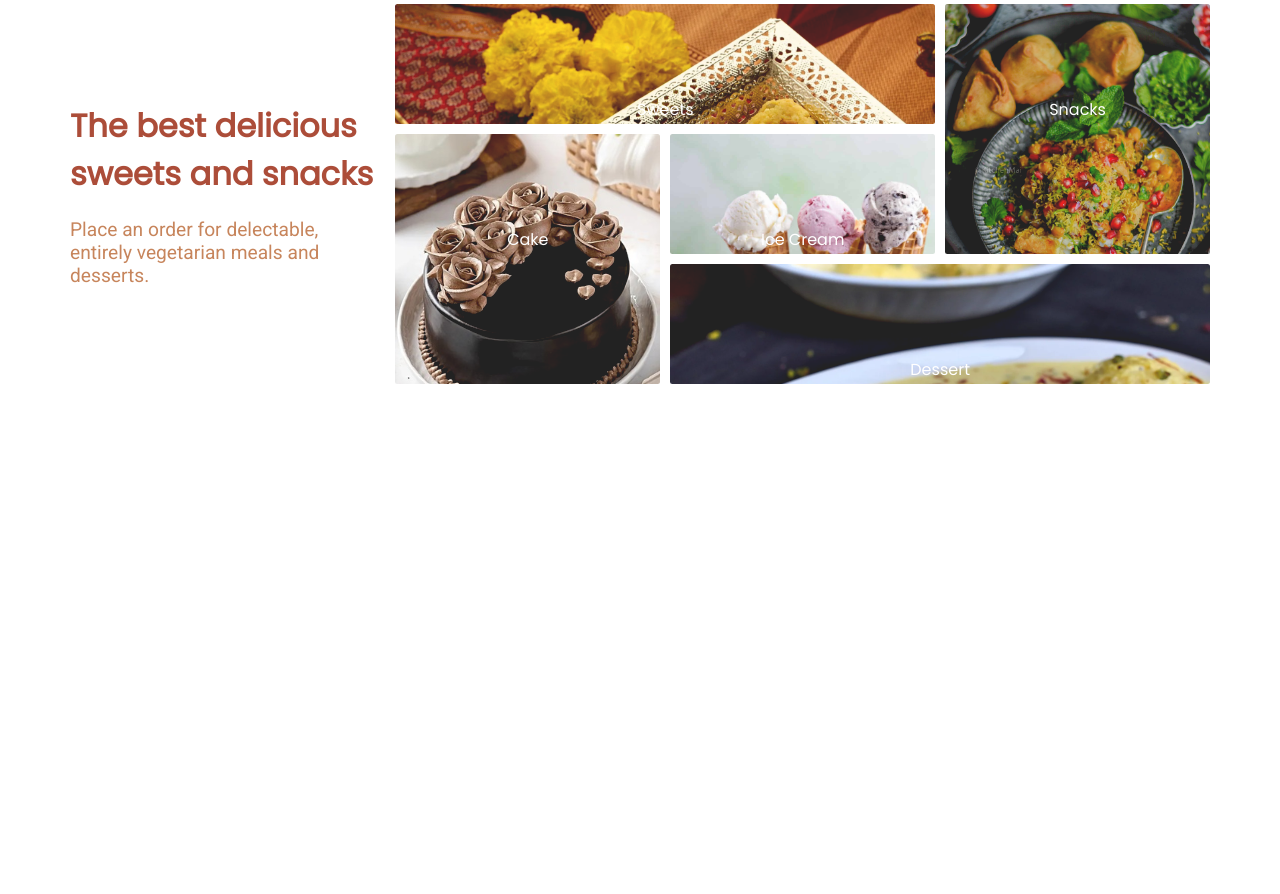
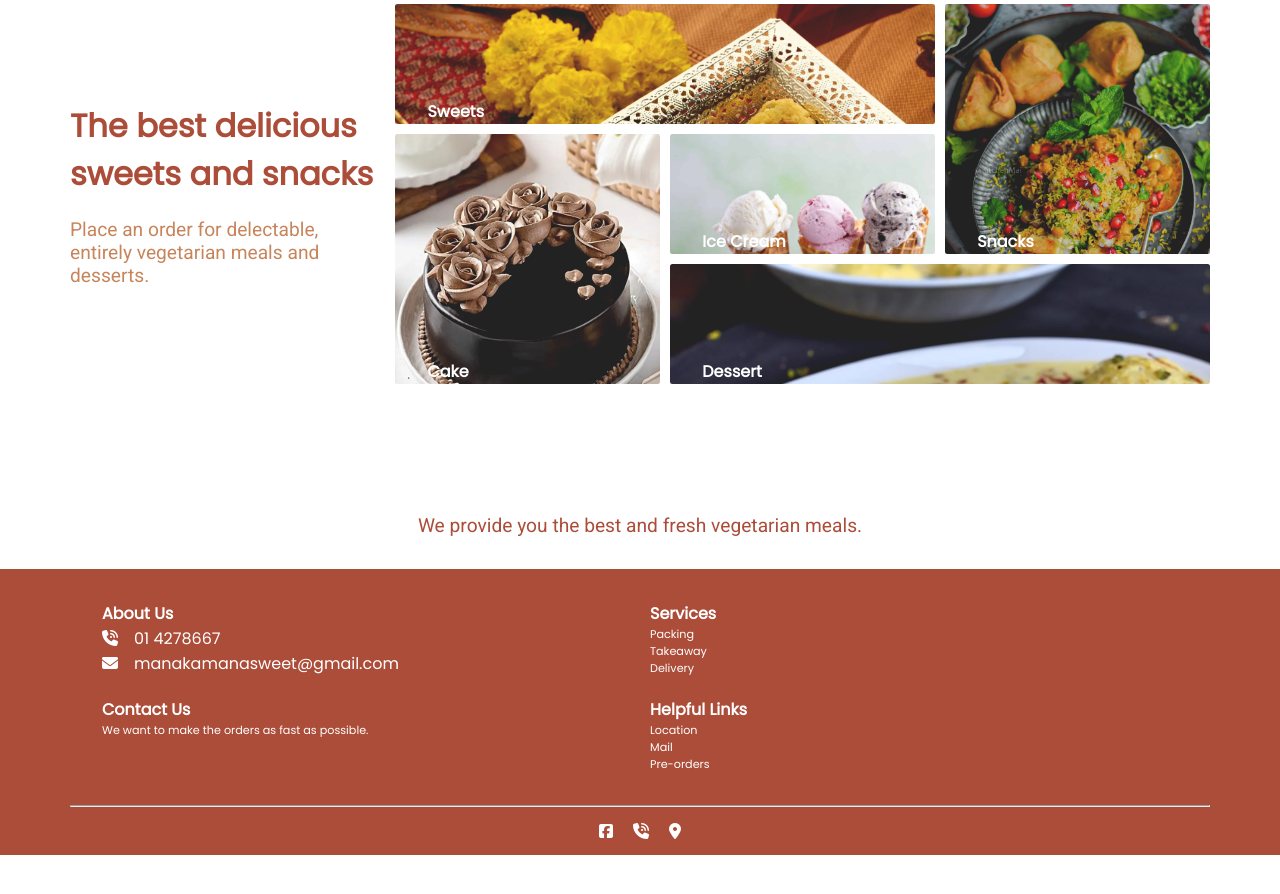
Before and after one commit to Sonssss/Food-Ordering, a plain HTML site: page index.html in a window 1280 px wide. Shown: the part 278-1172 px from the top of the page. Before the commit the page ends 800 px from the top, so only its background shows below. Drawn offline with Linux system fonts and the light colour scheme.

Commit message:
feat: footer

```diff
--- a/index.css
+++ b/index.css
@@ -1,81 +1,82 @@
+@import url("https://fonts.googleapis.com/css2?family=Poppins&family=Roboto:ital,wght@0,100;0,300;0,400;0,500;0,700;0,900;1,100;1,300;1,400;1,500;1,700;1,900&display=swap");
 
-@import url('https://fonts.googleapis.com/css2?family=Poppins&family=Roboto:ital,wght@0,100;0,300;0,400;0,500;0,700;0,900;1,100;1,300;1,400;1,500;1,700;1,900&display=swap');
-
-
-*{
+* {
   margin: 0px;
   padding: 0px;
   box-sizing: border-box;
 }
 
-:root{
-    --primary-text-color:#AC4D39;
+:root {
+  --primary-text-color: #ac4d39;
   --secondary-text-color: #c7855c;
-    --accent-color:#EC6142;
-    --accent-color-dark:#5E1C16;
+  --accent-color: #ec6142;
+  --accent-color-dark: #5e1c16;
   --padding-inline-section: 20px;
 }
 
-body{
-    font-family:'Poppins',sans-serif;
+body {
+  font-family: "Poppins", sans-serif;
   color: var(--primary-text-color);
 }
 
-h1{
+h1 {
   font-size: 3rem;
 }
 
-h2{
+h2 {
   font-size: 2rem;
 }
 
-h3{
+h3 {
   font-size: 1.5rem;
 }
 
-p{
-    font-family: 'Roboto',sans-serif;
+p {
+  font-family: "Roboto", sans-serif;
   font-size: 1.2rem;
   color: var(--secondary-text-color);
 }
-a{
+a {
   text-decoration: none;
-    display:  inline-block;
+  display: inline-block;
 }
 
 /* utility class */
-.container{
+.container {
   max-width: 1180px;
   margin-inline: auto;
-    padding-inline:var(--padding-inline-section);
+  padding-inline: var(--padding-inline-section);
 }
 
-.small-bold-text{
+.small-bold-text {
   font-size: 1.5rem;
 }
 
-.top-banner{
+.top-banner {
   background-color: var(--primary-text-color);
   color: wheat;
   text-align: center;
+  position: sticky;
+  top: 0;
+  z-index: 100;
   /* background-size: 50px; */
 }
 
-.flex{
+.flex {
   display: flex;
   align-items: center;
 }
 
-.hover-link{
+.hover-link {
   color: var(--primary-text-color);
   transition: 0.5s ease-in;
 }
 
-.hover-link:hover{
+.hover-link:hover {
   color: rgb(194, 84, 0);
 }
 
-.secondary-button{
+.secondary-button {
   border: 1px solid var(--primary-text-color);
   border-radius: 5px;
   padding: 6px;
@@ -84,52 +85,48 @@ a{
   background-color: rgb(243, 236, 228);
 }
 
-.primary-button{
+.primary-button {
   background-color: rgb(204, 160, 110);
   border-radius: 5px;
   padding: 7px;
   font-weight: 600;
 }
 
-.primary-button:hover{
-    background-color:bisque;
+.primary-button:hover {
+  background-color: bisque;
 }
 
-.secondary-button:hover{
+.secondary-button:hover {
   color: #ec8664;
 }
 
-
-ul{
+ul {
   list-style: none;
 }
 
-
 /* navigation */
-.company-logo img{
+.company-logo img {
   width: 100px;
-    background-color:#AC4D39;
+  background-color: #ac4d39;
   border-radius: 400px;
-
 }
-.main-nav{
+.main-nav {
   justify-content: space-between;
   margin-top: 10px;
 }
 
-.nav-link ul{
+.nav-link ul {
   justify-content: end;
   gap: 40px;
 }
 
-.nav-link{
+.nav-link {
   flex-basis: 730px;
 }
 
-
 /* header section  */
 
-.header-container{
+.header-container {
   min-height: 80vh;
   display: flex;
   justify-content: space-evenly;
@@ -137,51 +134,100 @@ ul{
   gap: 20px;
 }
 
-.header-left{
+.header-left {
   flex-basis: 30%;
 }
 
-
-.header-left p{
+.header-left p {
   padding-top: 20px;
 }
 
-.header-right{
+.header-right {
   flex-basis: 80%;
   display: grid;
   gap: 10px;
-    grid-template-columns: repeat(3,1fr);
-   grid-auto-rows:120px ;
+  grid-template-columns: repeat(3, 1fr);
+  grid-auto-rows: 120px;
   color: white;
 }
 
-.box{
+.box {
   background-size: cover;
   background-position: top;
   border-radius: 2.5px;
   display: flex;
-    justify-content: center;
+  padding-left: 2rem;
+  justify-content: left;
   padding-top: 93px;
   background-color: #222;
   background-blend-mode: lighten;
+  align-items: end;
+  font-weight: 900;
 }
 
-.box:hover{
+.box:hover {
   background-color: #4e4747;
   transition: all 1s ease-in-out;
   background-position: center;
   box-shadow: 0 0 4px white;
   cursor: pointer;
 }
-#box-1{
+#box-1 {
   grid-column: span 2;
 }
-#box-2{
+#box-2 {
   grid-row: span 2;
 }
-#box-3{
+#box-3 {
   grid-row: span 2;
 }
-#box-5{
+#box-5 {
   grid-column: span 2;
 }
+
+.para p {
+  display: flex;
+  justify-content: center;
+  align-items: center;
+  color: var(--primary-text-color);
+}
+
+/* footer */
+
+.footer-section {
+  background-color: var(--primary-text-color);
+  color: white;
+  margin-top: 2rem;
+
+}
+
+.footer-icons {
+  display: flex;
+  justify-content: center;
+  gap: 20px;
+}
+
+.help-bar li {
+  list-style: none;
+  font-size: 0.7rem;
+}
+.help-bar h3 {
+  font-size: 1rem;
+}
+
+.help-bar {
+  display: grid;
+  grid-template-columns: repeat(2,minmax(0,1fr));
+  padding: 2rem;
+  gap: 20px;
+
+}
+
+.footer-icons{
+    padding: 1rem 0;
+}
+
+
+span{
+    padding-left: 1rem;
+}
--- a/index.html
+++ b/index.html
@@ -1,10 +1,9 @@
 <!DOCTYPE html>
 <html lang="en">
-
   <head>
-    <meta charset="UTF-8">
-    <meta name="viewport" content="width=device-width, initial-scale=1.0">
-    <link rel="stylesheet" href="index.css">
+    <meta charset="UTF-8" />
+    <meta name="viewport" content="width=device-width, initial-scale=1.0" />
+    <link rel="stylesheet" href="index.css" />
     <title>Document</title>
   </head>
 
@@ -15,16 +14,20 @@
       </div>
     </div>
     <nav>
-        <div class=" main-nav container flex">
-            <a href="#" class="company-logo"> <img src="logo_project-removebg-preview.png" alt="company-logo"> </a>
+      <div class="main-nav container flex">
+        <a href="#" class="company-logo">
+          <img src="logo_project-removebg-preview.png" alt="company-logo" />
+        </a>
 
         <div class="nav-link">
           <ul class="flex">
-                    <li> <a href="#" class="hover-link">Menu</a> </li>
-                    <li> <a href="#" class="hover-link">Offers</a> </li>
-                    <li> <a href="#" class="hover-link">Yummy Deals</a> </li>
-                    <li> <a href="#" class="hover-link secondary-button">Orders</a> </li>
-                    <li> <a href="#" class="hover-link primary-button">Contact Us</a> </li>
+            <li><a href="#" class="hover-link">Menu</a></li>
+            <li><a href="#" class="hover-link">Offers</a></li>
+            <li><a href="#" class="hover-link">Yummy Deals</a></li>
+            <li><a href="#" class="hover-link secondary-button">Orders</a></li>
+            <li>
+              <a href="#" class="hover-link primary-button">Contact Us</a>
+            </li>
           </ul>
         </div>
       </div>
@@ -34,19 +37,79 @@
       <div class="container flex header-container">
         <div class="header-left">
           <h2>The best delicious sweets and snacks</h2>
-                <p>Place an order for delectable, entirely vegetarian meals and desserts. </p>
+          <p>
+            Place an order for delectable, entirely vegetarian meals and
+            desserts.
+          </p>
         </div>
-            <div class="header-right ">
-               <div class="box" id="box-1" style="background-image: url(pro_1.webp);">Sweets</div>
-               <div class="box" id="box-2" style="background-image: url(pro_3.jpg);">Snacks</div>
-               <div class="box" id="box-3" style="background-image: url(pro_2.jpg);">Cake</div>
-               <div class="box" id="box-4" style="background-image: url(pro_4.jpg);">Ice Cream</div>
-               <div class="box" id="box-5" style="background-image: url(pro_5.jpg);">Dessert</div>
+        <div class="header-right">
+          <div class="box" id="box-1" style="background-image: url(pro_1.webp)">
+            Sweets
           </div>
+          <div class="box" id="box-2" style="background-image: url(pro_3.jpg)">
+            Snacks
+          </div>
+          <div class="box" id="box-3" style="background-image: url(pro_2.jpg)">
+            Cake
+          </div>
+          <div class="box" id="box-4" style="background-image: url(pro_4.jpg)">
+            Ice Cream
+          </div>
+          <div class="box" id="box-5" style="background-image: url(pro_5.jpg)">
+            Dessert
+          </div>
+        </div>
+      </div>
+      <div class="para container">
+        <p>We provide you the best and fresh vegetarian meals.</p>
       </div>
     </header>
 
-    <script src="https://kit.fontawesome.com/fe5697fb61.js" crossorigin="anonymous"></script>
+    <footer class="footer-section">
+      <section class="container">
+
+        <div class="help-bar">
+          <section>
+            <h3>About Us</h3>
+            <div>
+              <i class="fa-solid fa-phone-volume"></i><span>01 4278667</span>
+            </div>
+            <div>
+              <i class="fa-solid fa-envelope"></i
+              ><span>manakamanasweet@gmail.com</span>
+            </div>
+          </section>
+
+          <section>
+            <h3>Services</h3>
+            <li>Packing</li>
+            <li>Takeaway</li>
+            <li>Delivery</li>
+          </section>
+          <section>
+            <h3>Contact Us</h3>
+            <li>We want to make the orders as fast as possible.</li>
+          </section>
+          <section>
+            <h3>Helpful Links</h3>
+            <li>Location</li>
+            <li>Mail</li>
+            <li>Pre-orders</li>
+          </section>
+        </div>
+        <hr>
+        <div class="footer-icons">
+          <i class="fa-brands fa-square-facebook"></i>
+          <i class="fa-solid fa-phone-volume"></i>
+          <i class="fa-solid fa-location-dot"></i>
+        </div>
+      </section>
+    </footer>
+    <script
+      src="https://kit.fontawesome.com/fe5697fb61.js"
+      crossorigin="anonymous"
+    ></script>
+
+    <div class="spacer" style="height: 100vh"></div>
   </body>
-
 </html>
```
Lines whose indentation alone changed are shown as unchanged.
